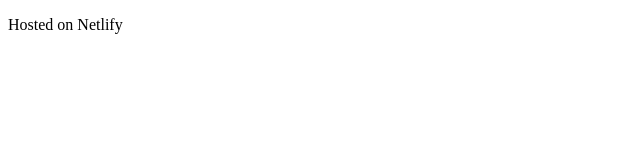
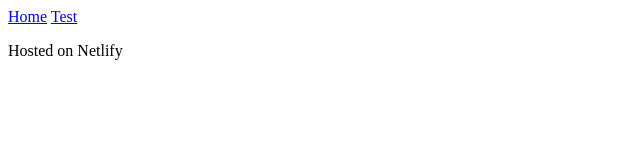
Before and after one commit to djmtype/spinlinedesign, a plain HTML site: page index.html in a window 1280 px wide. Shown: the whole page, without its empty margins (0-640 px from the left). Drawn offline with Linux system fonts and the light colour scheme.

Commit message:
Update index.html

```diff
--- a/index.html
+++ b/index.html
@@ -6,6 +6,7 @@
 	<title>Spinline Design</title>
 </head>
 <body>
+<nav><a href="/">Home</a> <a href="/test.html">Test</a></nav>
 	<p>
 		Hosted on Netlify
 	</p>
```
